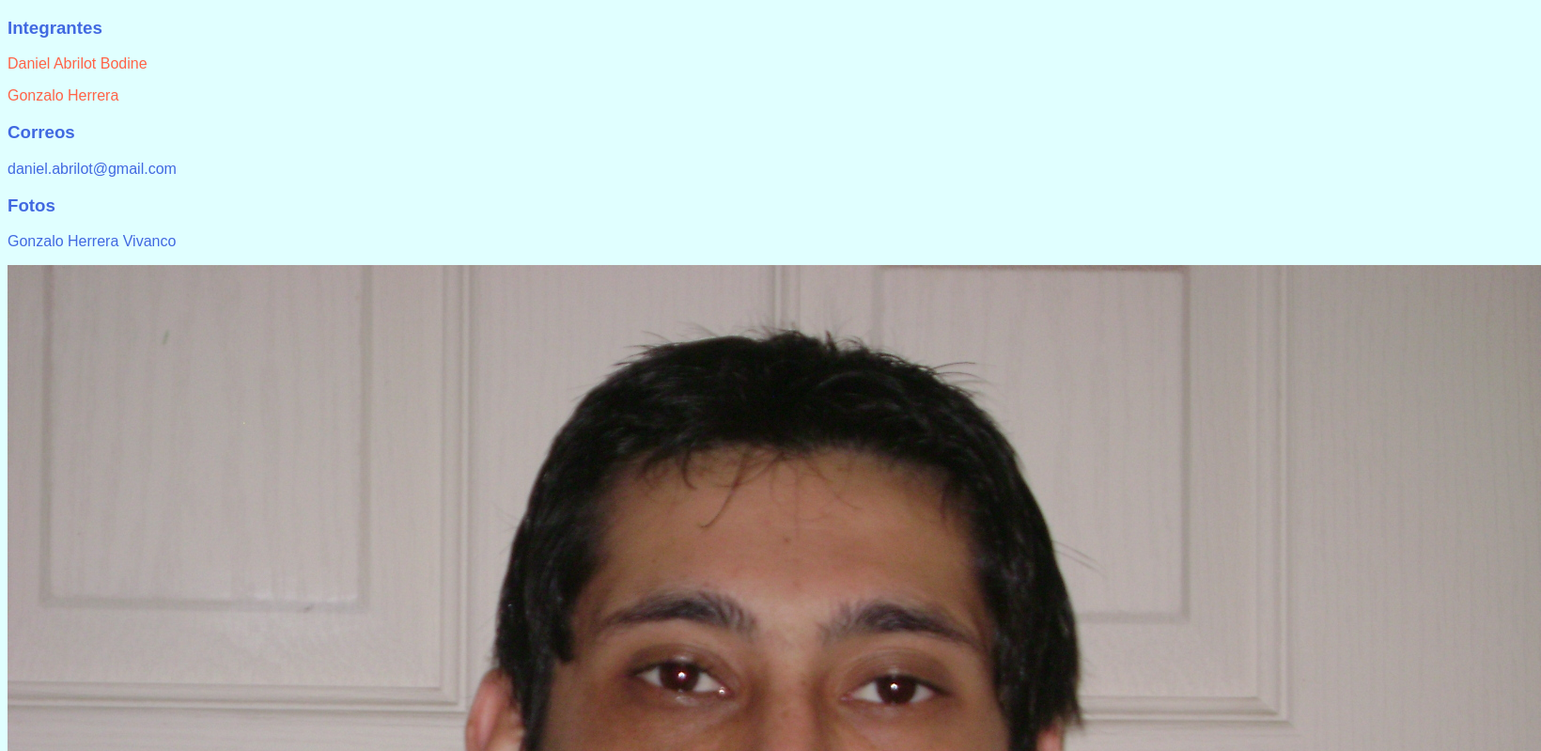
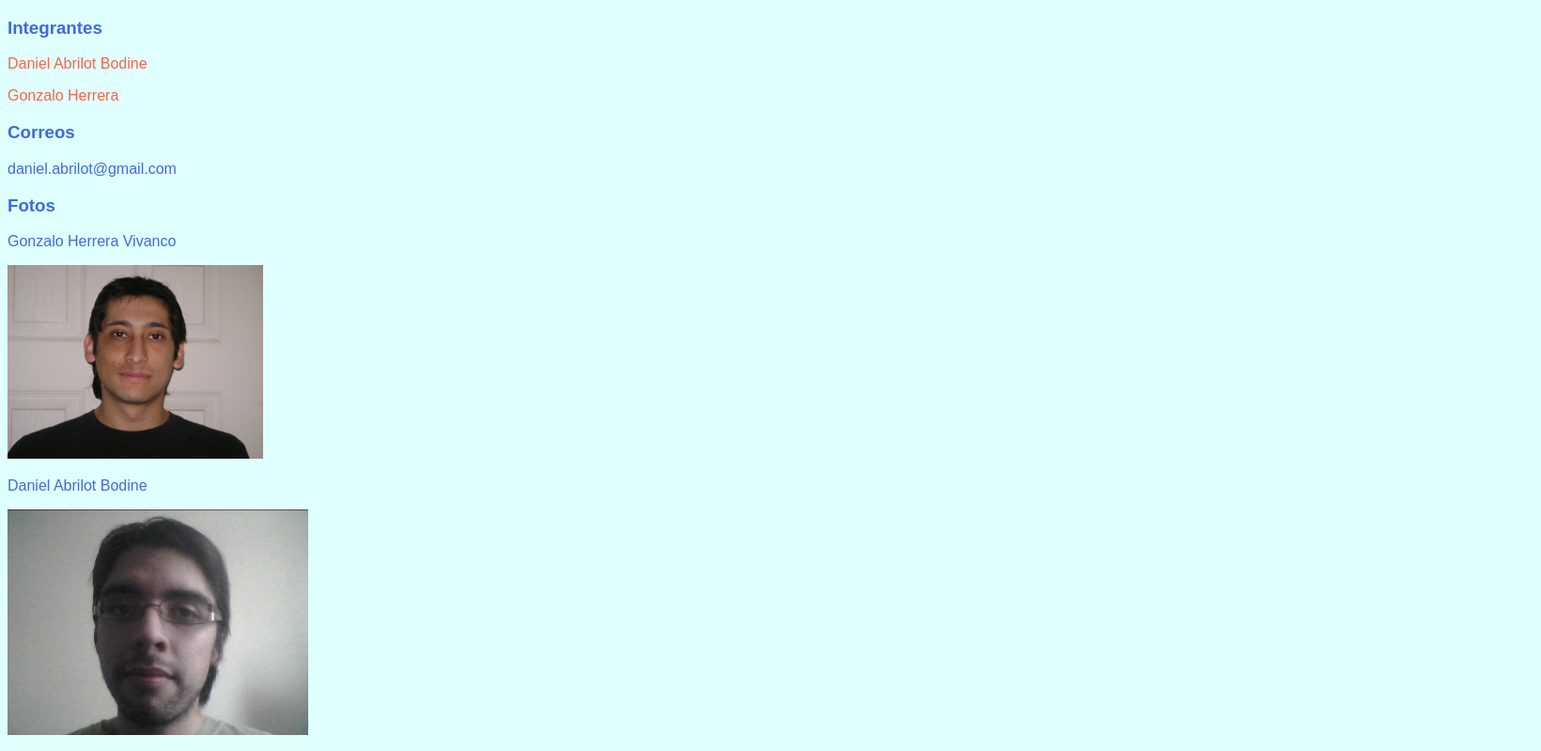
Before and after one commit to Daniel90/tareaAyudantia, a plain HTML site: page Ver/index.html in a window 1280 px wide. Shown: the top 799 px of the page at 94% size, 1640 px wide, since content can reach past the window. Drawn offline with Linux system fonts and the light colour scheme.

Commit message:
updateStyle

```diff
--- a/Ver/stylesheet.css
+++ b/Ver/stylesheet.css
@@ -10,3 +10,13 @@ a
     text-decoration: none;
     color: tomato;
 }
+
+#imagen {
+width:272px;
+height:206px;
+}
+
+#imagen2 {
+width:320px;
+height:240px;
+}
```
